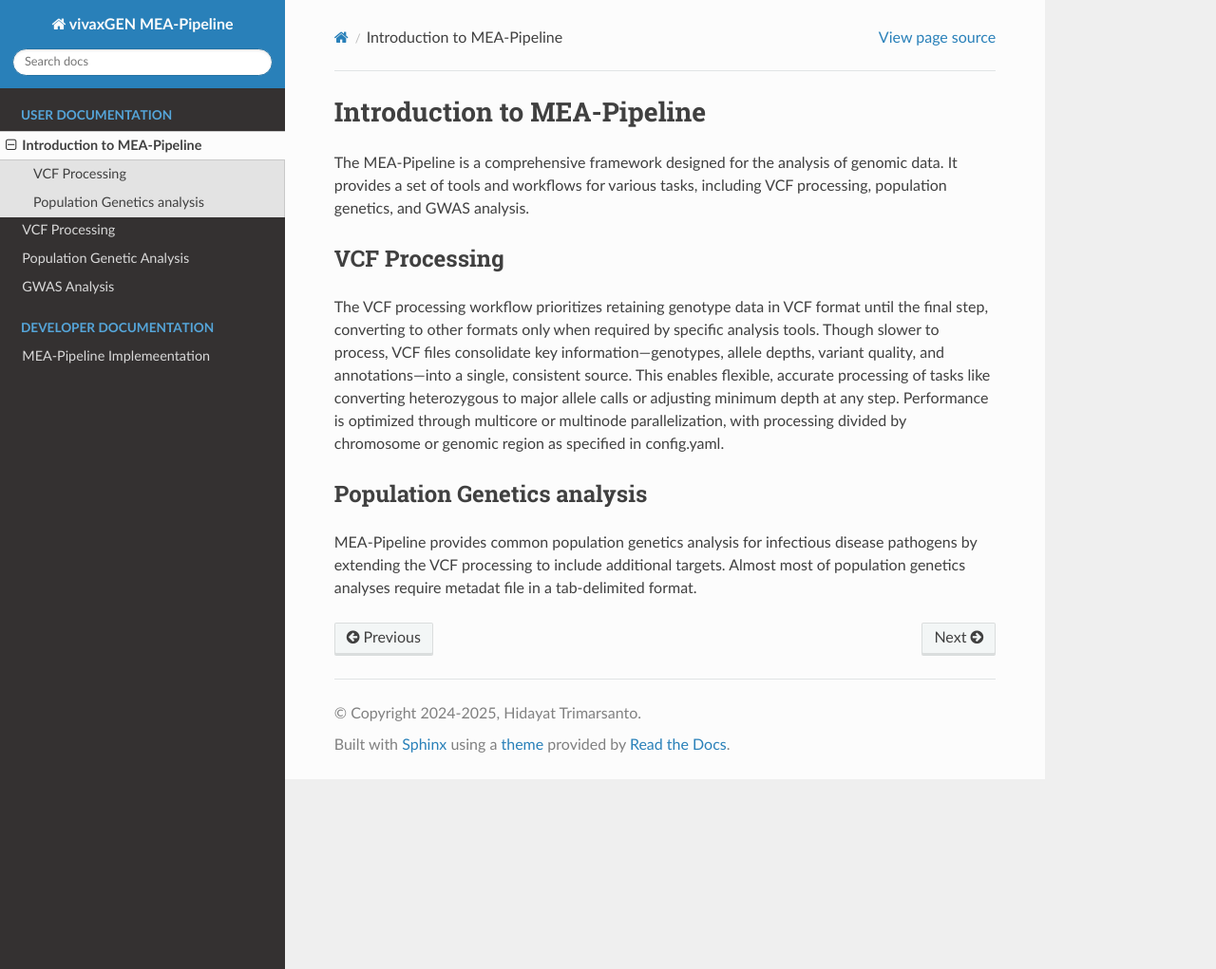
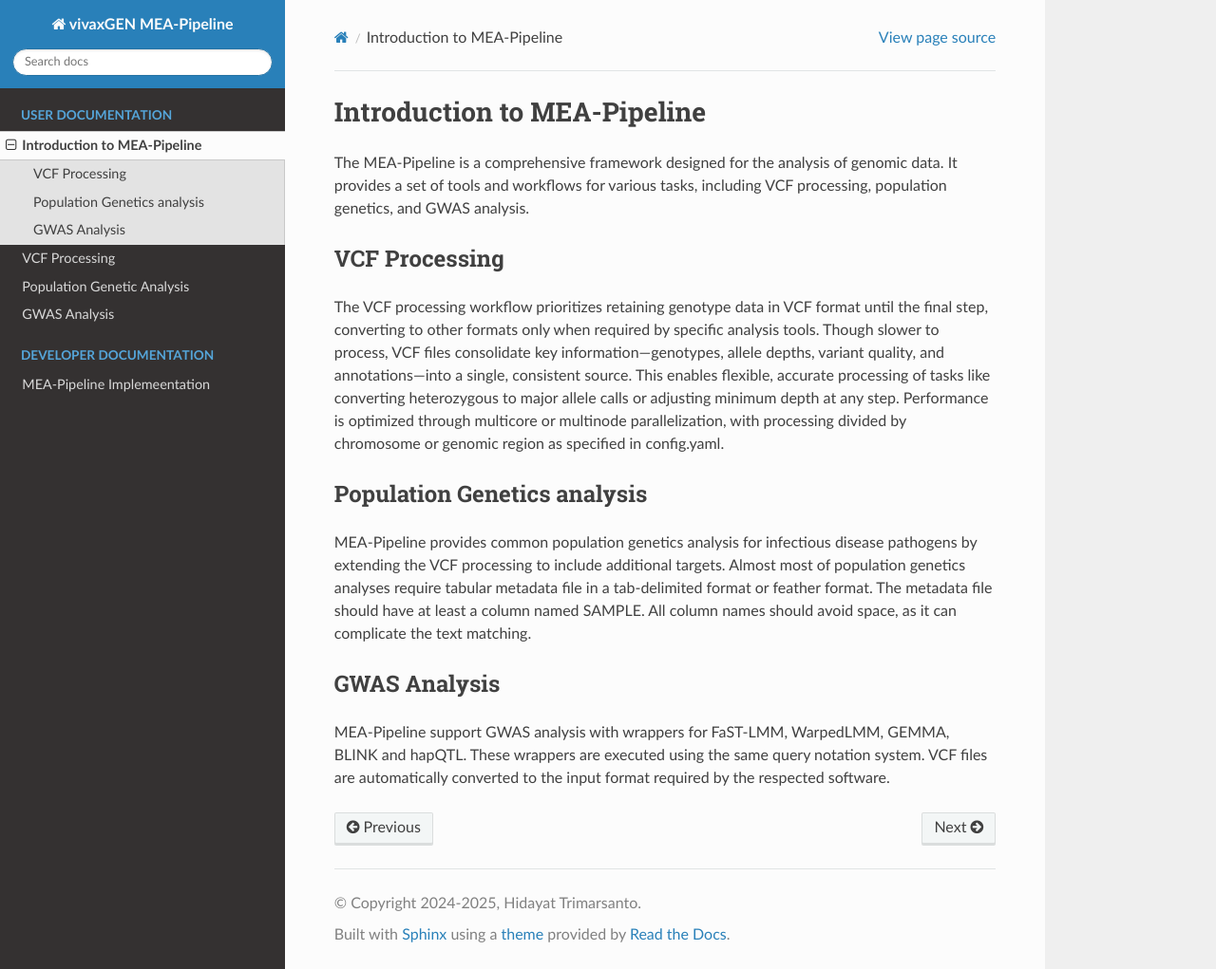
Before and after one commit to vivaxgen/mea-pipeline, a Sphinx documentation site: the page built from docs/source/userdocs/intro.rst, in a window 1280 px wide and 1021 px high. Shown: the whole window at 95% size. Built offline with Sphinx 7.4.7 and the Read the Docs theme 3.1.0, drawn with Linux system fonts in a browser that asks for light colours.

Commit message:
update introduction

```diff
--- a/docs/source/userdocs/intro.rst
+++ b/docs/source/userdocs/intro.rst
@@ -2,7 +2,8 @@ Introduction to MEA-Pipeline
 =============================
 
 The MEA-Pipeline is a comprehensive framework designed for the analysis of genomic data.
-It provides a set of tools and workflows for various tasks, including VCF processing, population genetics, and GWAS analysis.
+It provides a set of tools and workflows for various tasks, including VCF processing,
+population genetics, and GWAS analysis.
 
 VCF Processing
 --------------
@@ -25,5 +26,16 @@ Population Genetics analysis
 MEA-Pipeline provides common population genetics analysis for infectious
 disease pathogens by extending the VCF processing to include additional
 targets.
-Almost most of population genetics analyses require metadat file in a
-tab-delimited format.
+Almost most of population genetics analyses require tabular metadata file in a
+tab-delimited format or feather format.
+The metadata file should have at least a column named SAMPLE.
+All column names should avoid space, as it can complicate the text matching.
+
+GWAS Analysis
+-------------
+
+MEA-Pipeline support GWAS analysis with wrappers for FaST-LMM, WarpedLMM, GEMMA,
+BLINK and hapQTL.
+These wrappers are executed using the same query notation system.
+VCF files are automatically converted to the input format required by the respected
+software.
```
